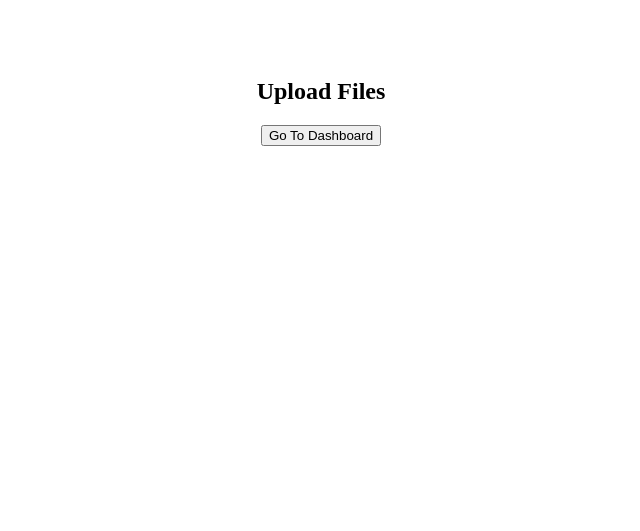
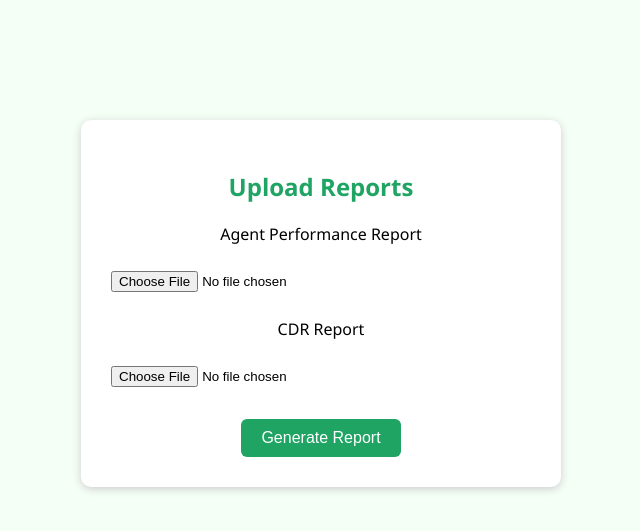
Before and after one commit to Viratmalakar/agent.performance.site, a Flask app: page / in a window 1280 px wide. Shown: the top 531 px of the page, without its empty margins (319-959 px from the left). Run offline with Flask 3, Linux system fonts and the light colour scheme.

Commit message:
Update upload.html

```diff
--- a/templates/upload.html
+++ b/templates/upload.html
@@ -1,15 +1,26 @@
 <!DOCTYPE html>
 <html>
 <head>
-<title>Upload</title>
+<title>Upload Reports</title>
+<style>
+body{background:#f4fff6;font-family:Segoe UI;text-align:center}
+.box{background:white;width:420px;margin:120px auto;padding:30px;border-radius:10px;box-shadow:0 2px 8px #ccc}
+h2{color:#1fa463}
+input{margin:10px 0;width:100%}
+button{background:#1fa463;color:white;border:none;padding:10px 20px;border-radius:6px;font-size:16px}
+</style>
 </head>
-<body style="text-align:center;padding-top:50px">
-
-<h2>Upload Files</h2>
-
-<form action="/dashboard" method="get">
-    <button>Go To Dashboard</button>
+<body>
+<div class="box">
+<h2>Upload Reports</h2>
+<form method="post" action="/process" enctype="multipart/form-data">
+<p>Agent Performance Report</p>
+<input type="file" name="agent" required>
+<p>CDR Report</p>
+<input type="file" name="cdr" required>
+<br><br>
+<button>Generate Report</button>
 </form>
-
+</div>
 </body>
 </html>
```
